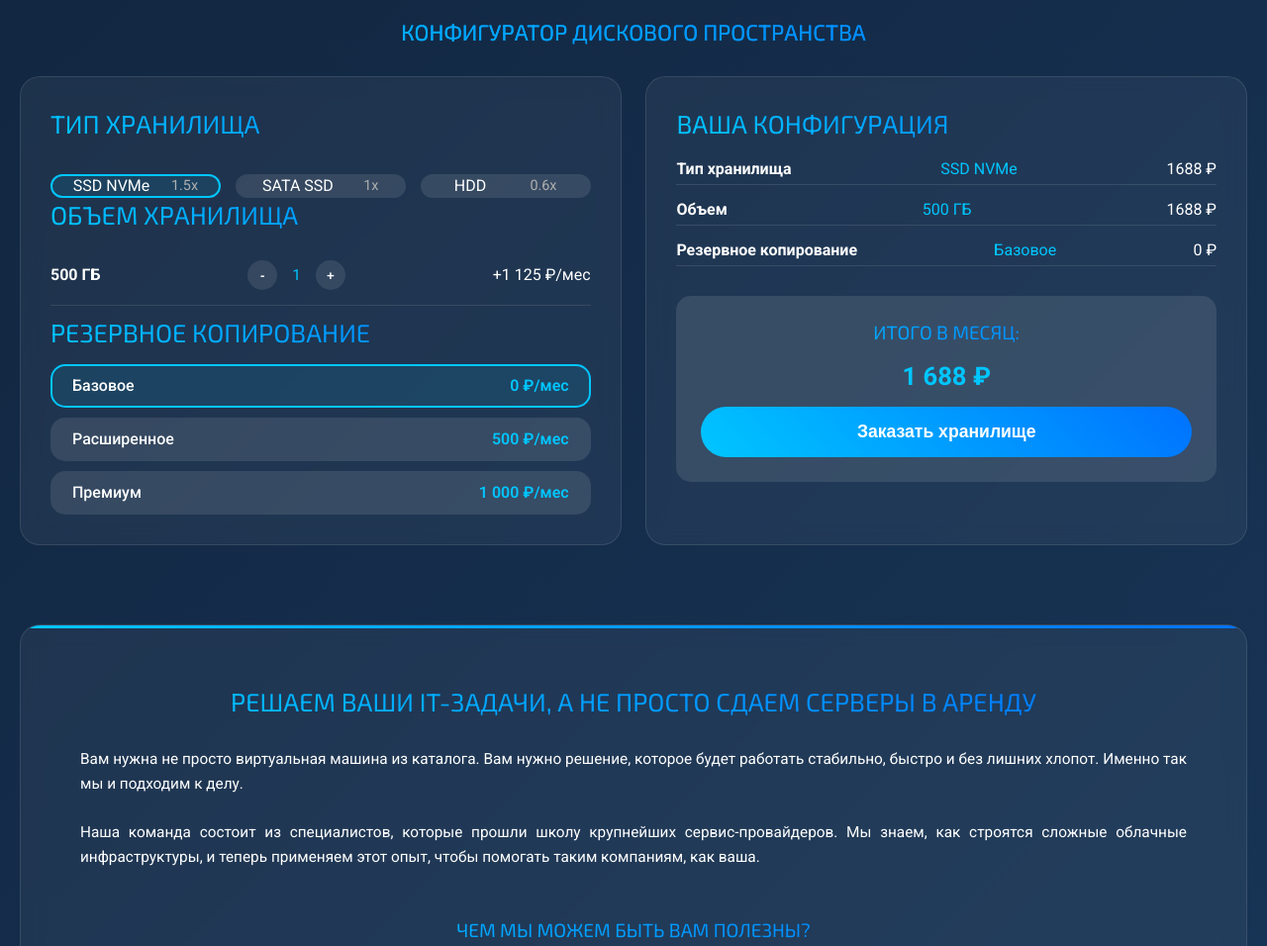
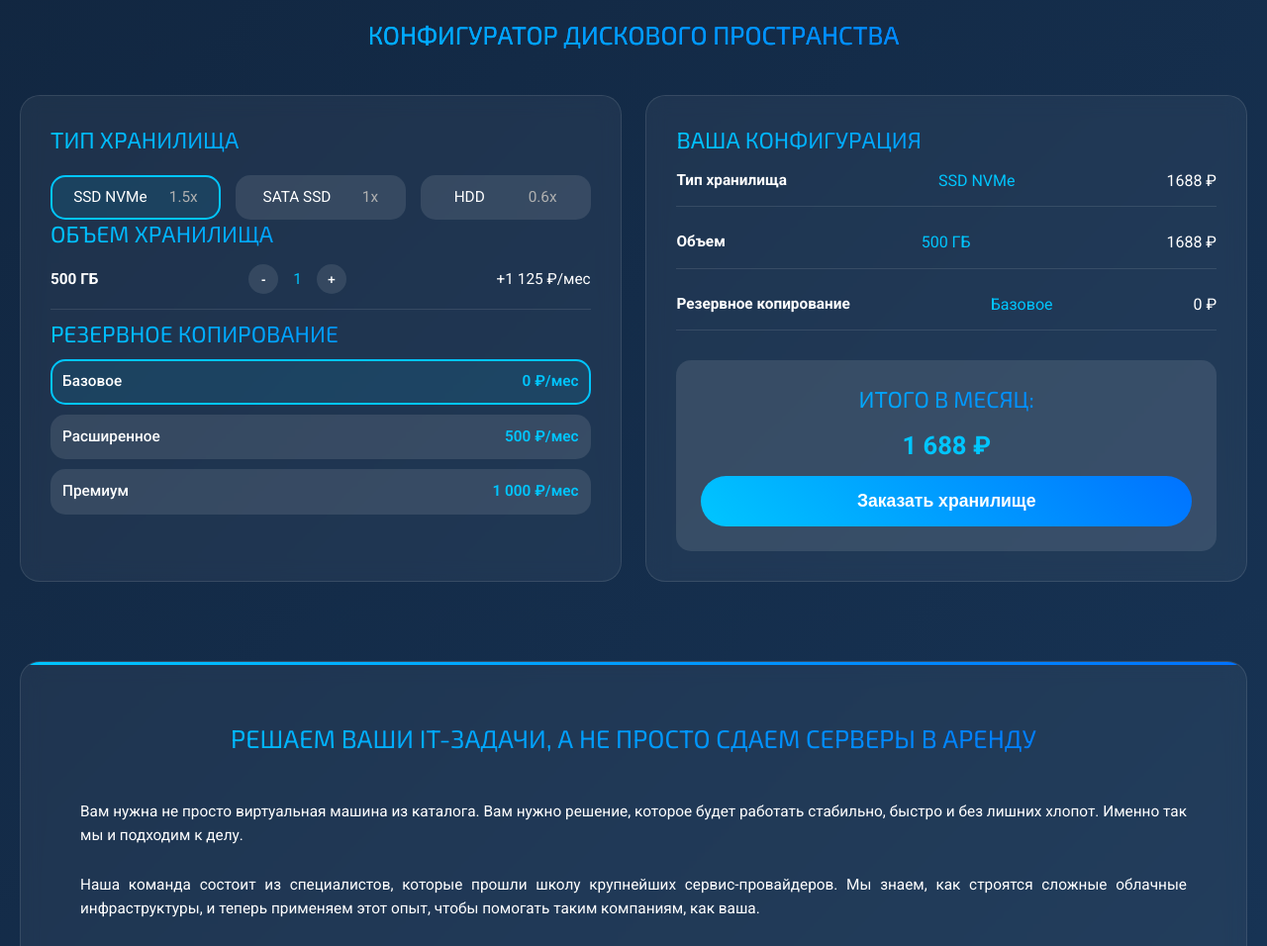
Before and after one commit to Taras-Chernov/hostprov, a website: page index.html in a window 1280 px wide. Shown: the part 2309-3265 px from the top of the page at 99% size. Drawn offline with Linux system fonts and the light colour scheme.

Commit message:
edit font size end

```diff
--- a/index.html
+++ b/index.html
@@ -380,81 +380,80 @@
 
                 <!-- Блок для заказа дискового пространства -->
                  <div class="configurator-header">
-        <h4>КОНФИГУРАТОР ДИСКОВОГО ПРОСТРАНСТВА</h4>
+                    <h2>КОНФИГУРАТОР ДИСКОВОГО ПРОСТРАНСТВА</h2>
                 </div>
-
                     <div class="configurator-container" id="config-disk">
                         <!-- Левый столбец - Выбор конфигурации -->
                         <div class="selection-section">
-            <h2>ТИП ХРАНИЛИЩА</h2>
+                            <h3>ТИП ХРАНИЛИЩА</h3>
                             <div class="storage-options">
                                 <div class="storage-option selected" data-type="nvme" data-multiplier="1.5">
-                    <div>SSD NVMe</div>
-                    <div class="storage-multiplier">1.5x</div>
+                                    <div><span>SSD NVMe</span></div>
+                                    <div class="storage-multiplier"><span>1.5x</span></div>
                                 </div>
                                 <div class="storage-option" data-type="sata" data-multiplier="1">
-                    <div>SATA SSD</div>
-                    <div class="storage-multiplier">1x</div>
+                                    <div><span>SATA SSD</span></div>
+                                    <div class="storage-multiplier"><span>1x</span></div>
                                 </div>
                                 <div class="storage-option" data-type="hdd" data-multiplier="0.6">
-                    <div>HDD</div>
-                    <div class="storage-multiplier">0.6x</div>
+                                    <div><span>HDD</span></div>
+                                    <div class="storage-multiplier"><span>0.6x</span></div>
                                 </div>
                             </div>
 
-            <h2>ОБЪЕМ ХРАНИЛИЩА</h2>
+                            <h3>ОБЪЕМ ХРАНИЛИЩА</h3>
                             <div class="config-item">
-                <div class="config-label">500 ГБ</div>
+                                <div class="config-label"><span>500 ГБ</span></div>
                                 <div class="config-controls">
                                     <button class="quantity-btn minus" data-type="storage-space">-</button>
                                     <span class="config-value" id="storageSpaceQuantity">1</span>
                                     <button class="quantity-btn plus" data-type="storage-space">+</button>
                                 </div>
-                <div class="config-price">+1 125 ₽/мес</div>
+                                <div class="config-price"><span>+1 125 ₽/мес</span></div>
                             </div>
 
-            <h2>РЕЗЕРВНОЕ КОПИРОВАНИЕ</h2>
+                            <h3 class="backup-title">РЕЗЕРВНОЕ КОПИРОВАНИЕ</h3>
                             <div class="backup-options">
                                 <div class="backup-option selected" data-backup="basic" data-price="0">
-                    <div class="backup-name">Базовое</div>
-                    <div class="backup-price">0 ₽/мес</div>
+                                    <div class="backup-name"><span>Базовое</span></div>
+                                    <div class="backup-price"><span>0 ₽/мес</span></div>
                                 </div>
                                 <div class="backup-option" data-backup="advanced" data-price="500">
-                    <div class="backup-name">Расширенное</div>
-                    <div class="backup-price">500 ₽/мес</div>
+                                    <div class="backup-name"><span>Расширенное</span></div>
+                                    <div class="backup-price"><span>500 ₽/мес</span></div>
                                 </div>
                                 <div class="backup-option" data-backup="premium" data-price="1000">
-                    <div class="backup-name">Премиум</div>
-                    <div class="backup-price">1 000 ₽/мес</div>
+                                    <div class="backup-name"><span>Премиум</span></div>
+                                    <div class="backup-price"><span>1 000 ₽/мес</span></div>
                                 </div>
                             </div>
                         </div>
 
                         <!-- Правый столбец - Итоговая конфигурация -->
                         <div class="configuration-section">
-            <h2>ВАША КОНФИГУРАЦИЯ</h2>
+                            <h3>ВАША КОНФИГУРАЦИЯ</h3>
 
                             <div class="config-item">
-                <div class="config-label">Тип хранилища</div>
-                <div class="config-value" id="configStorageType">SSD NVMe</div>
-                <div class="config-price" id="configStorageTypePrice">1 125 ₽</div>
+                                <div class="config-label"><span>Тип хранилища</span></div>
+                                <div class="config-value" id="configStorageType"><span>SSD NVMe</span></div>
+                                <div class="config-price" id="configStorageTypePrice"><span>1 125 ₽</span></div>
                             </div>
 
                             <div class="config-item">
-                <div class="config-label">Объем</div>
-                <div class="config-value" id="configStorageSpace">500 ГБ</div>
-                <div class="config-price" id="configStorageSpacePrice">1 125 ₽</div>
+                                <div class="config-label"><span>Объем</span></div>
+                                <div class="config-value" id="configStorageSpace"><span>500 ГБ</span></div>
+                                <div class="config-price" id="configStorageSpacePrice"><span>1 125 ₽</span></div>
                             </div>
 
                             <div class="config-item">
-                <div class="config-label">Резервное копирование</div>
-                <div class="config-value" id="configBackup">Базовое</div>
-                <div class="config-price" id="configBackupPrice">0 ₽</div>
+                                <div class="config-label"><span>Резервное копирование</span></div>
+                                <div class="config-value" id="configBackup"><span>Базовое</span></div>
+                                <div class="config-price" id="configBackupPrice"><span>0 ₽</span></div>
                             </div>
 
                             <div class="total-section">
-                <h5>ИТОГО В МЕСЯЦ:</h5>
-                <div class="total-price" id="totalStoragePrice">2 250 ₽</div>
+                                <h3>ИТОГО В МЕСЯЦ:</h3>
+                                <div class="total-price" id="totalStoragePrice"><span>2 250 ₽</span></div>
                                 <button class="order-btn" id="orderStorageBtn">Заказать хранилище</button>
                             </div>
                         </div>
@@ -519,7 +518,7 @@
                 <div class="about-section">
                     <div class="about-container">
                         <div class="about-content">
-                            <h4 class="about-title">Решаем ваши IT-задачи, а не просто сдаем серверы в аренду</h4>
+                            <h2 class="about-title">Решаем ваши IT-задачи, а не просто сдаем серверы в аренду</h2>
 
                             <div class="about-text">
                                 <p class="about-paragraph">
@@ -531,12 +530,12 @@
                                 </p>
 
                                 <div class="expertise-section">
-                                    <h5 class="expertise-main-title">Чем мы можем быть вам полезны?</h5>
+                                    <h3 class="expertise-main-title">Чем мы можем быть вам полезны?</h3>
 
                                     <div class="expertise-grid">
                                         <div class="expertise-card">
                                             <div class="expertise-icon">📊</div>
-                                            <h5 class="expertise-title">Если вы работаете в 1С</h5>
+                                            <h3 class="expertise-title">Если вы работаете в 1С</h3>
                                             <p class="expertise-description">
                                                 Мы обеспечим вам максимальную скорость и отклик системы, потому что мы в этом эксперты.
                                             </p>
@@ -548,7 +547,7 @@
 
                                         <div class="expertise-card">
                                             <div class="expertise-icon">⚡</div>
-                                            <h5 class="expertise-title">Если вам нужен сервер для других задач</h5>
+                                            <h3 class="expertise-title">Если вам нужен сервер для других задач</h3>
                                             <p class="expertise-description">
                                                 Вы получите надежную и производительную виртуальную машину, развернутую в несколько кликов.
                                             </p>
@@ -560,7 +559,7 @@
 
                                         <div class="expertise-card">
                                             <div class="expertise-icon">👨‍💻</div>
-                                            <h5 class="expertise-title">Если вам не хватает своих IT-рук</h5>
+                                            <h3 class="expertise-title">Если вам не хватает своих IT-рук</h3>
                                             <p class="expertise-description">
                                                 Наши специалисты готовы стать вашим отделом системного администрирования — удаленно и оперативно.
                                             </p>
@@ -574,7 +573,7 @@
 
                                 <div class="experience-section">
                                     <div class="experience-content">
-                                        <h5 class="experience-title">Эксперты в облачной инфраструктуре</h5>
+                                        <h2 class="experience-title">Эксперты в облачной инфраструктуре</h2>
                                         <p class="experience-description">
                                             Мы — команда инженеров, создавшая сервис, в котором сами хотели бы работать. Наш путь начался в крупнейших хостинг-провайдерах страны, где мы получили бесценный опыт построения высоконагруженных и отказоустойчивых систем.
                                         </p>
@@ -585,7 +584,7 @@
                                 </div>
 
                                 <div class="why-us-section">
-                                    <h5 class="why-us-title">Почему выбирают нас?</h5>
+                                    <h2 class="why-us-title">Почему выбирают нас?</h2>
                                     <p class="why-us-description">
                                         Потому что вы получаете <strong>уровень экспертизы крупного игрока</strong>, <strong>гибкость стартапа</strong> и <strong>честный партнерский подход</strong>.
                                         Мы — тот самый провайдер, который говорит с вами на одном языке и понимает суть ваших бизнес-задач.
--- a/src/sass/base/_base.scss
+++ b/src/sass/base/_base.scss
@@ -203,7 +203,6 @@ h3 {
     font-size: clamp(1rem, 1.8vw, 1.5rem);
     line-height: 1.3;
     text-transform: uppercase;
-    text-align: center;
     background: linear-gradient(45deg, #00c6ff, #0072ff);
     -webkit-background-clip: text;
     -webkit-text-fill-color: transparent;
--- a/src/sass/components/_about.scss
+++ b/src/sass/components/_about.scss
@@ -114,6 +114,7 @@
 .feature-tag {
     background: rgba(0, 198, 255, 0.15);
     color: #00c6ff;
+    text-align: center;
     padding: 5px 12px;
     border-radius: 20px;
     font-size: 0.85em;
--- a/src/sass/components/_order.scss
+++ b/src/sass/components/_order.scss
@@ -174,6 +174,10 @@
 }
 
 /* Стили для резервного копирования */
+.backup-title {
+    margin-bottom: 10px;
+}
+
 .backup-options {
     display: grid;
     grid-template-columns: 1fr;
@@ -185,7 +189,7 @@
     justify-content: space-between;
     align-items: center;
     background: rgba(255, 255, 255, 0.1);
-            padding: 20px;
+    padding: 10px;
     border-radius: 15px;
     cursor: pointer;
     transition: all 0.3s ease;
```
Also changed, not shown: src/sass/style.css, 1 other file. Lines whose indentation alone changed are shown as unchanged.
